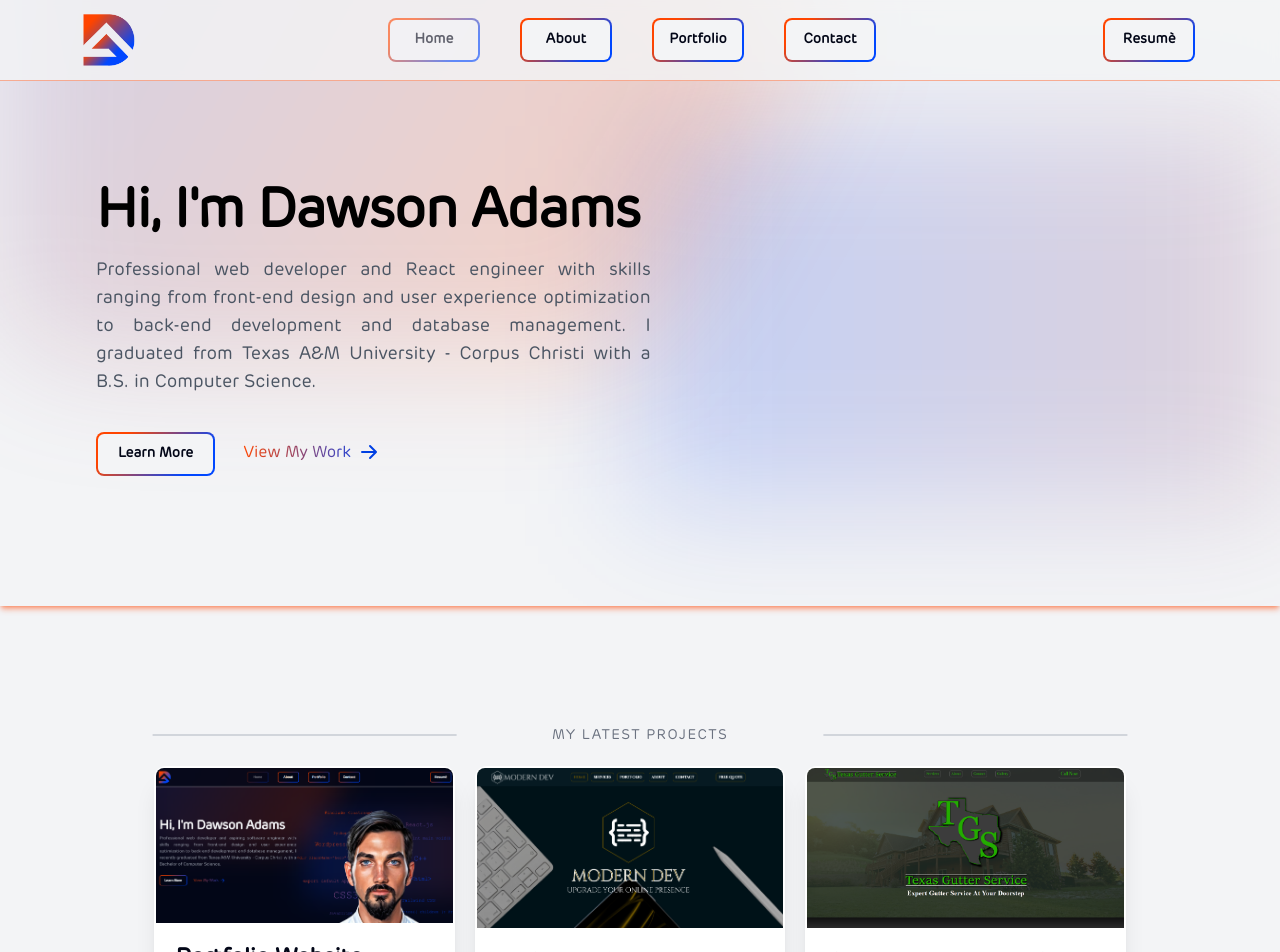
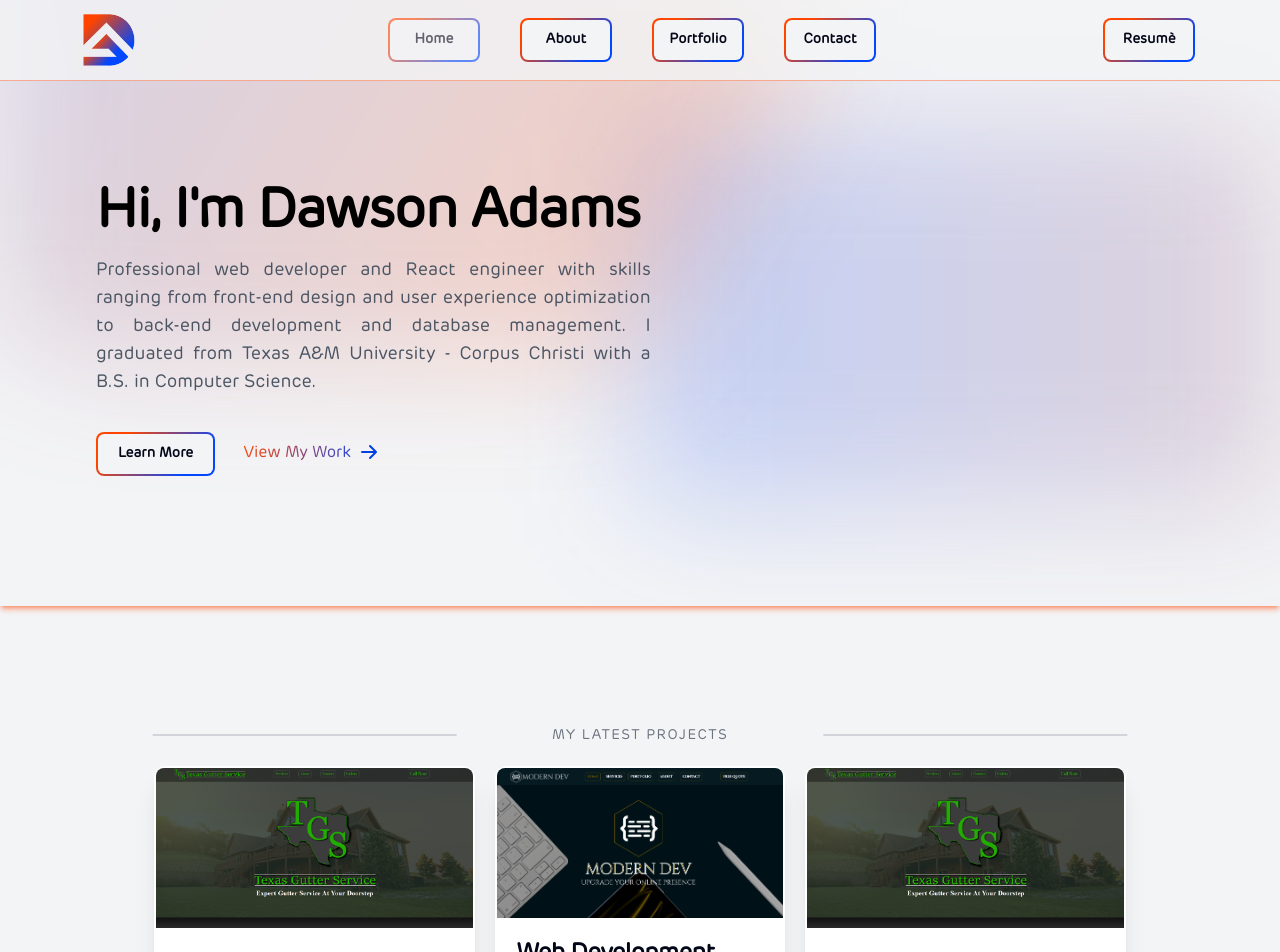
Before and after one commit to Dawson-21/React-Portfolio, a React (Vite) app in the folder react-portfolio/: page / in a window 1280 px wide. Shown: the top 952 px of the page. Built offline with nearby package versions, Linux system fonts and the light colour scheme.

Commit message:
Update Home.tsx

```diff
--- a/react-portfolio/src/pages/Home.tsx
+++ b/react-portfolio/src/pages/Home.tsx
@@ -76,12 +76,14 @@ export default function Home() {
         <div className="sm:inline-flex sm:flex-row flex-col xl:mx-[12%] lg:mx-[8%] md:mx-[5%] mx-[4%] lg:gap-5 md:gap-4 sm:gap-3 gap-2">
           <div className="md:max-w-[33%] rounded-xl shadow-xl dark:shadow-none bg-white dark:bg-dark dark:border-light border-white border-2">
             <Card
-              img="media/portfolio.png"
-              alt="Portfolio Website"
-              title="Portfolio Website"
-              desc="This responsive site, built with React, Tailwind, and Vercel, showcases my web development projects and skills, providing
-              a dynamic and engaging experience for potential clients and collaborators."
-              link="#"
+              img="media/TGS2.png"
+              alt="Texas Gutter Service Website"
+              title="Gutter Business Website"
+              desc="Clean one-page website for Texas Gutter Service, utilizing my expertise in custom theme development,
+              responsive design principles, and advanced SEO techniques to ensure high visibility and user engagement."
+              btn="View Project"
+              link="https://texasgutterservice.com"
+              newPage
             />
           </div>
           <div className="md:max-w-[33%] sm:mt-0 mt-5 rounded-xl shadow-xl dark:shadow-none bg-white dark:bg-dark dark:border-light border-white border-2">
```
